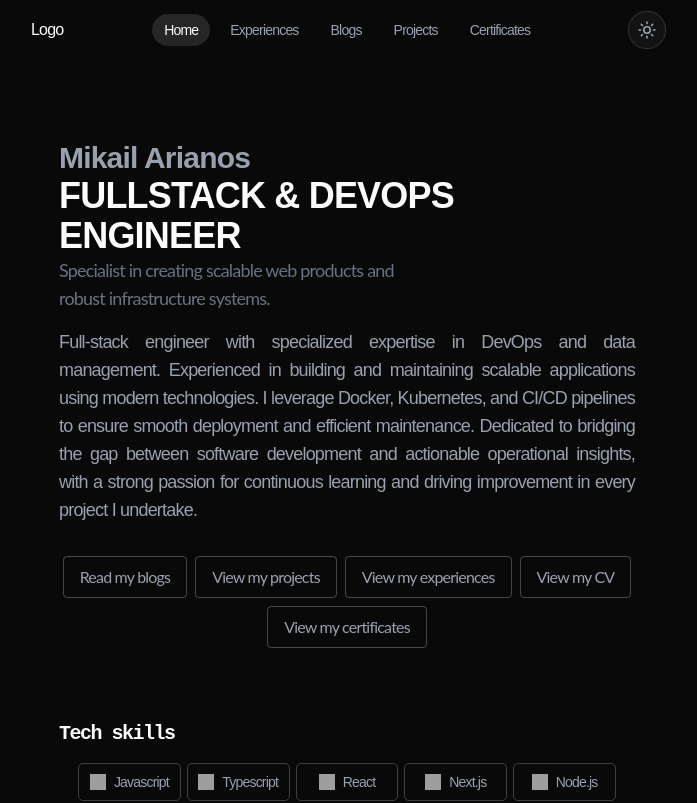
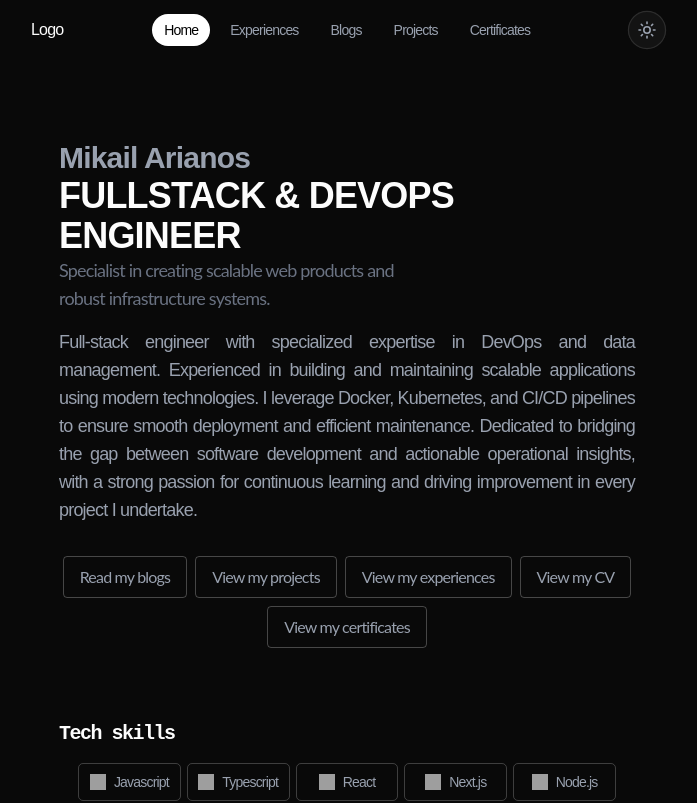
Before and after one commit to I-Kail-I/my-portofolio, a Next.js app in the folder frontend/: page / in a window 1280 px wide. Shown: the top 803 px of the page, without its empty margins (293-990 px from the left). Built offline with nearby package versions, Linux system fonts and the light colour scheme; grey boxes are pictures that could not be loaded.

Commit message:
chore: adding es lint disable for supressing the warn

```diff
--- a/frontend/src/components/layout/navbar.jsx
+++ b/frontend/src/components/layout/navbar.jsx
@@ -14,6 +14,7 @@ export default function Navbar() {
   const [scrolled, setScrolled] = useState(false)
 
   useEffect(() => {
+    // eslint-disable-next-line react-hooks/set-state-in-effect
     setScrolled(window.scrollY > 20)
 
     const handleScroll = () => {
@@ -47,7 +48,9 @@ export default function Navbar() {
               : ""
           }`}
         >
-          <div>Logo</div>
+          <Link href="/" passHref>
+            <div>Logo</div>
+          </Link>
 
           {/* Desktop menu */}
           <div className="hidden gap-x-2 sm:flex">
@@ -57,7 +60,7 @@ export default function Navbar() {
                 href={item.href}
                 className={`hover:text-foreground cursor-pointer rounded-full px-3 py-1.5 text-sm transition-all duration-300 hover:bg-gray-500/40 ${
                   pathname === item.href
-                    ? "bg-accent text-foreground"
+                    ? "dark:bg-white bg-black text-white dark:text-black"
                     : "bg-transparent text-gray-400"
                 }`}
               >
```
